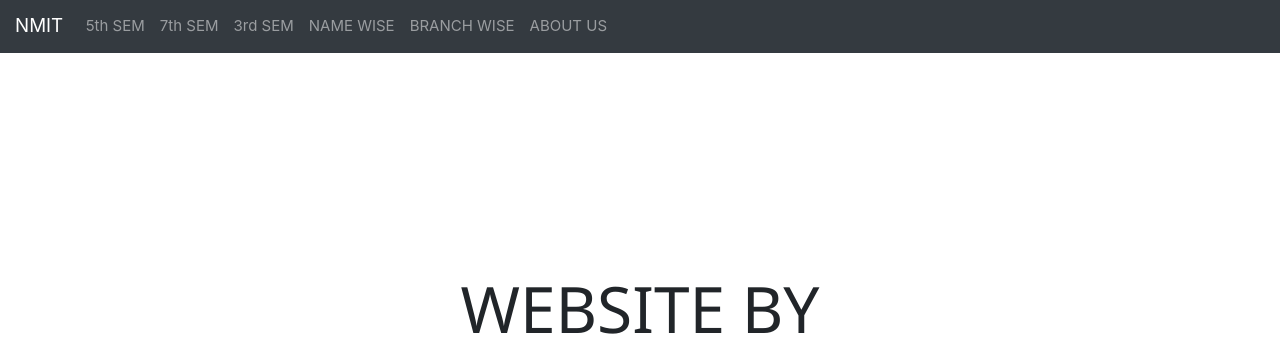
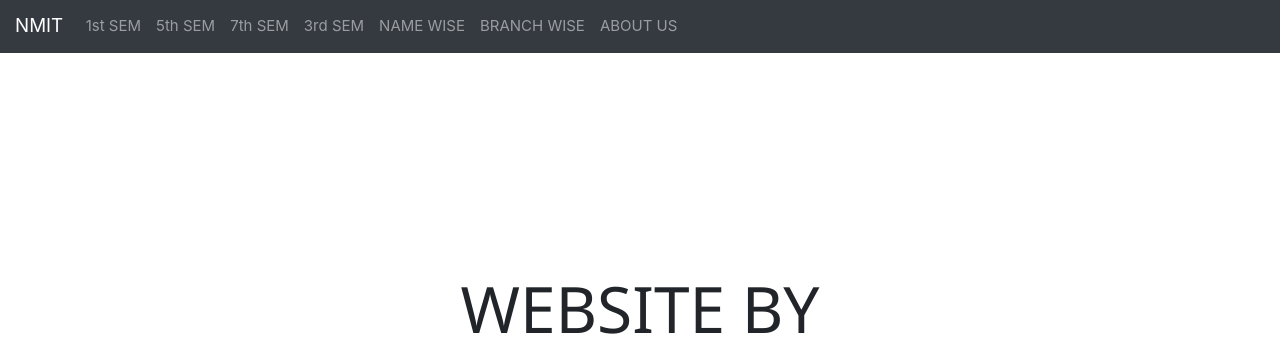
Before and after one commit to madhuprakash19/nmitResults, a Django app: page /info/aboutus in a window 1280 px wide. Shown: the top 351 px of the page. Run offline with Django 3.2, Linux system fonts and the light colour scheme.

Commit message:
navbar update

```diff
--- a/templates/base.html
+++ b/templates/base.html
@@ -21,7 +21,8 @@
   </button>
   <div class="collapse navbar-collapse" id="navbarNavAltMarkup">
     <div class="navbar-nav">
-      <a class="nav-item nav-link" href="{% url 'nmit:sem5' %}">5th SEM <span class="sr-only">(current)</span></a>
+      <a class="nav-item nav-link" href="{% url 'nmit:sem1' %}">1st SEM <span class="sr-only">(current)</span></a>
+			<a class="nav-item nav-link" href="{% url 'nmit:sem5' %}">5th SEM </span></a>
 			<a class="nav-item nav-link" href="{% url 'nmit:sem7' %}">7th SEM</a>
 			<a class="nav-item nav-link" href="{% url 'nmit:sem3' %}">3rd SEM</a>
       <a class="nav-item nav-link" href="{% url 'nmit:namewise' %}">NAME WISE</a>
```
